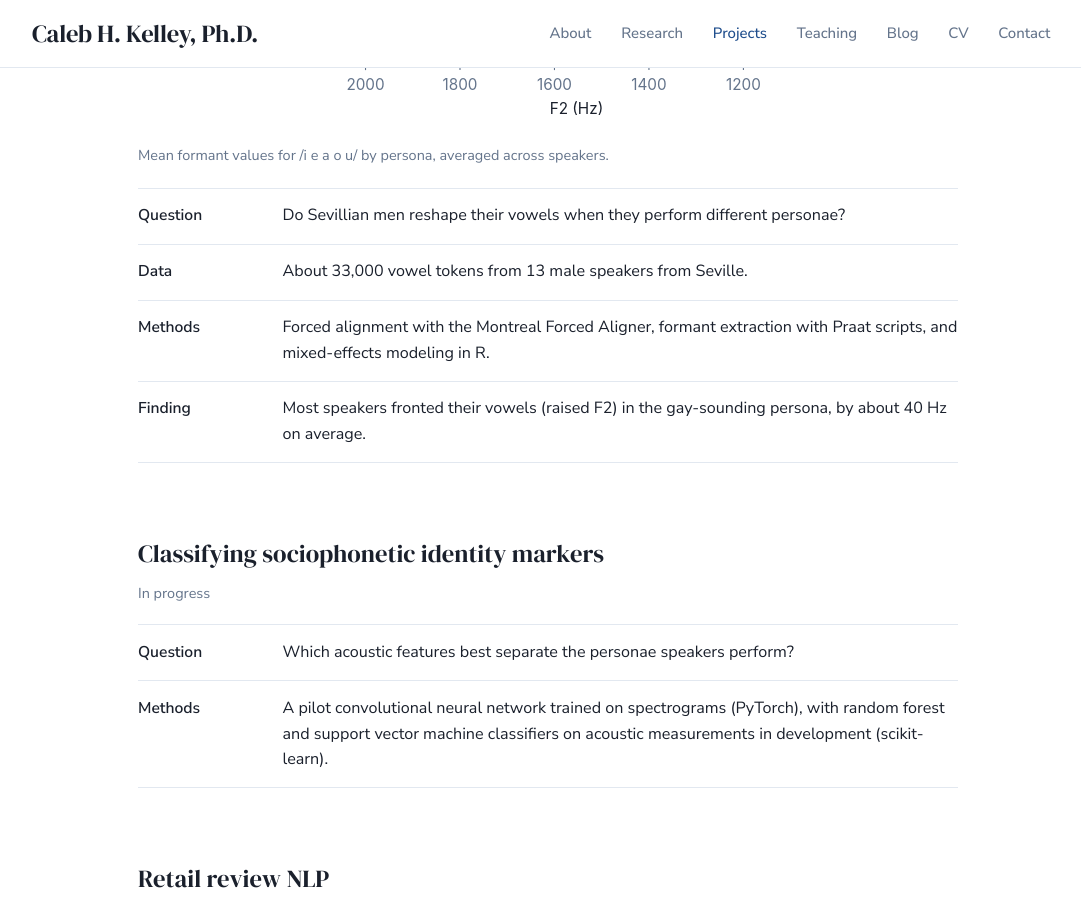
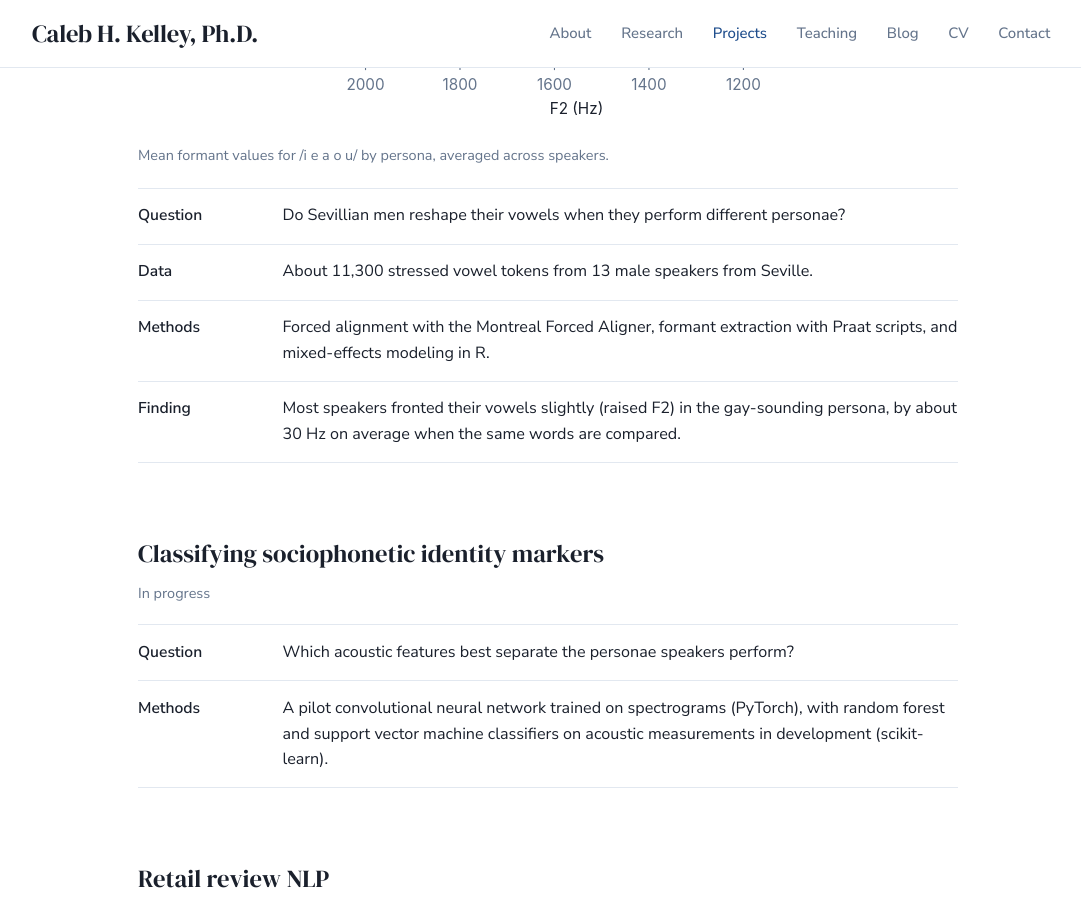
Before and after one commit to calebhkelley/calebhkelley.github.io, a Jekyll site: the page built from _pages/projects.md, in a window 1280 px wide and 900 px high, scrolled down 1986 px. Shown: the whole window, without its empty margins (92-1173 px from the left). Built offline with Jekyll 4.4.1, drawn with Linux system fonts in a browser that asks for light colours.

Commit message:
List /s/ and vowel manuscripts in preparation without target journals
Correct the vowel token count and effect size on the website to the text-matched analysis.

Co-Authored-By: Claude Opus 5.5 <noreply@anthropic.com>
Claude-Session: https://claude.ai/code/session_014m2Guvtsg6VXUsJxskXQjy

```diff
--- a/_pages/projects.md
+++ b/_pages/projects.md
@@ -33,9 +33,9 @@ I work with speech and text data from start to finish, from collecting and clean
   </figure>
   <dl class="toolkit">
     <div class="toolkit__row"><dt>Question</dt><dd>Do Sevillian men reshape their vowels when they perform different personae?</dd></div>
-    <div class="toolkit__row"><dt>Data</dt><dd>About 33,000 vowel tokens from 13 male speakers from Seville.</dd></div>
+    <div class="toolkit__row"><dt>Data</dt><dd>About 11,300 stressed vowel tokens from 13 male speakers from Seville.</dd></div>
     <div class="toolkit__row"><dt>Methods</dt><dd>Forced alignment with the Montreal Forced Aligner, formant extraction with Praat scripts, and mixed-effects modeling in R.</dd></div>
-    <div class="toolkit__row"><dt>Finding</dt><dd>Most speakers fronted their vowels (raised F2) in the gay-sounding persona, by about 40 Hz on average.</dd></div>
+    <div class="toolkit__row"><dt>Finding</dt><dd>Most speakers fronted their vowels slightly (raised F2) in the gay-sounding persona, by about 30 Hz on average when the same words are compared.</dd></div>
   </dl>
 </div>
 
```
Also changed, not shown: _pages/research.md (+3 -1 lines).
